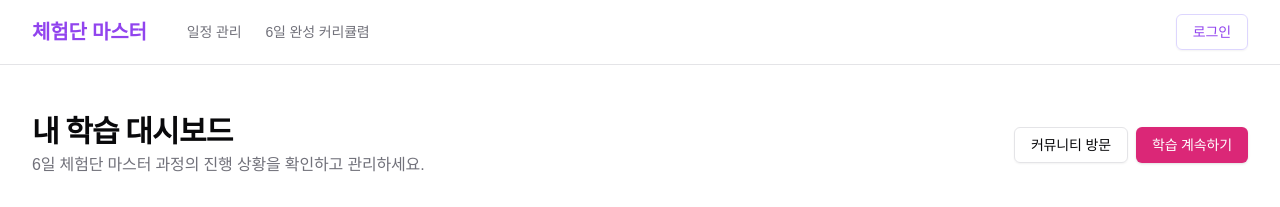
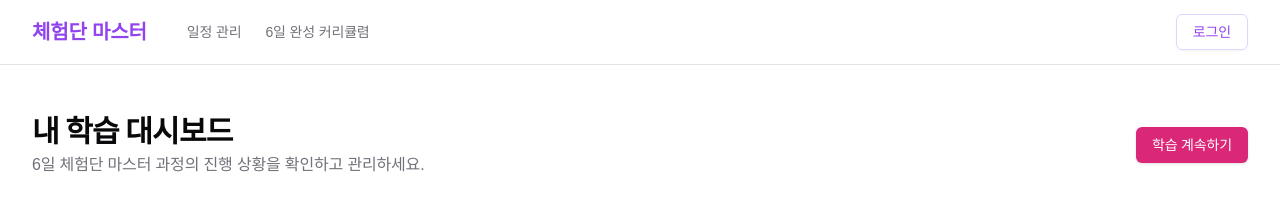
Before and after one commit to godud2604/hy-lnk, a Next.js app: page /dashboard in a window 1280 px wide. Shown: the top 207 px of the page. Built offline with nearby package versions, Linux system fonts and the light colour scheme; no server answers; a web font is replaced by a local one.

Commit message:
feat: comment out unused buttons and cards in DashboardPage for cleaner UI

```diff
--- a/app/dashboard/page.tsx
+++ b/app/dashboard/page.tsx
@@ -78,9 +78,9 @@ export default function DashboardPage() {
           <p className="text-muted-foreground mt-1">6일 체험단 마스터 과정의 진행 상황을 확인하고 관리하세요.</p>
         </div>
         <div className="flex items-center gap-2">
-          <Button variant="outline" asChild>
+          {/* <Button variant="outline" asChild>
             <Link href="/community">커뮤니티 방문</Link>
-          </Button>
+          </Button> */}
           <Button className="bg-pink-600 hover:bg-pink-700" asChild>
             <Link href={`/course/day${courseProgress.currentDay}`}>학습 계속하기</Link>
           </Button>
@@ -263,7 +263,7 @@ export default function DashboardPage() {
           </Card>
 
           {/* 추천 자료 */}
-          <Card>
+          {/* <Card>
             <CardHeader className="pb-2">
               <CardTitle>추천 자료</CardTitle>
               <CardDescription>학습에 도움이 되는 추가 자료를 확인하세요.</CardDescription>
@@ -297,7 +297,7 @@ export default function DashboardPage() {
                 </div>
               </div>
             </CardContent>
-          </Card>
+          </Card> */}
         </div>
       </div>
     </div>
```
